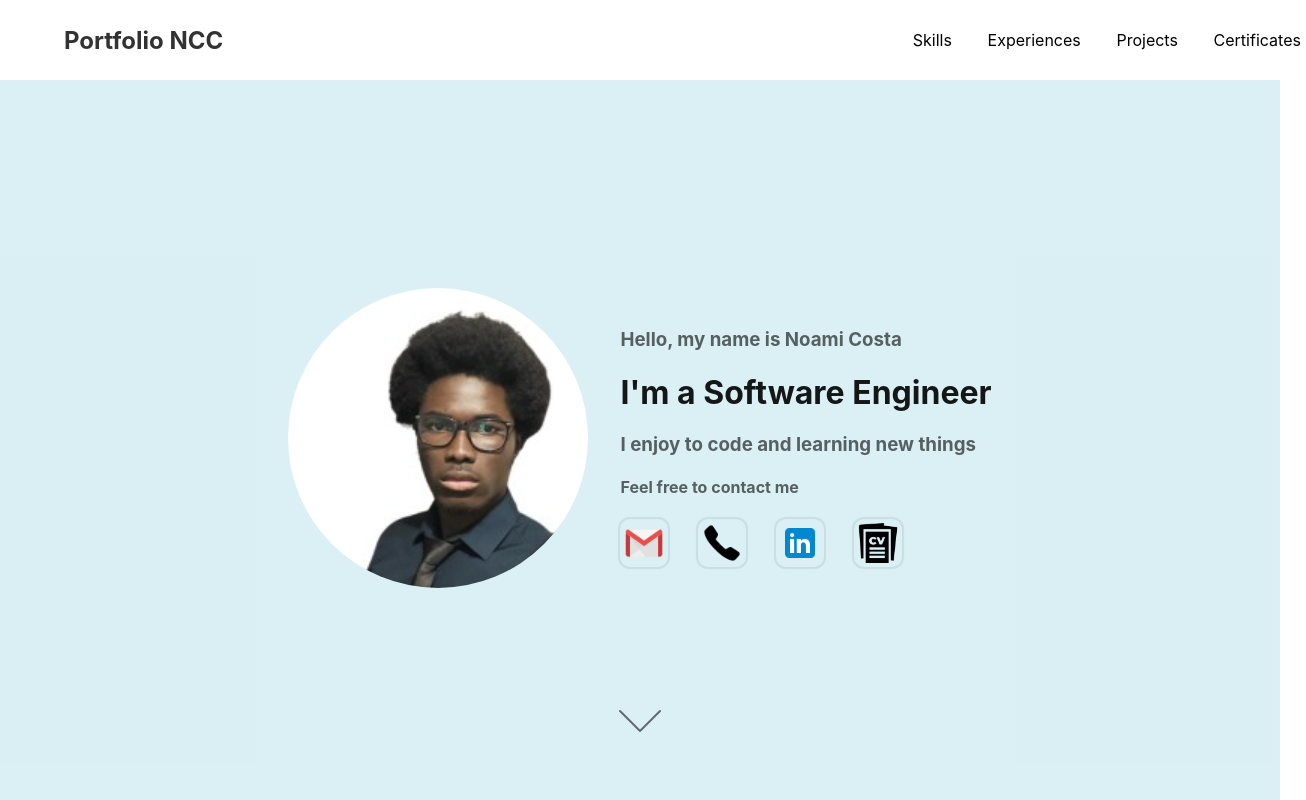
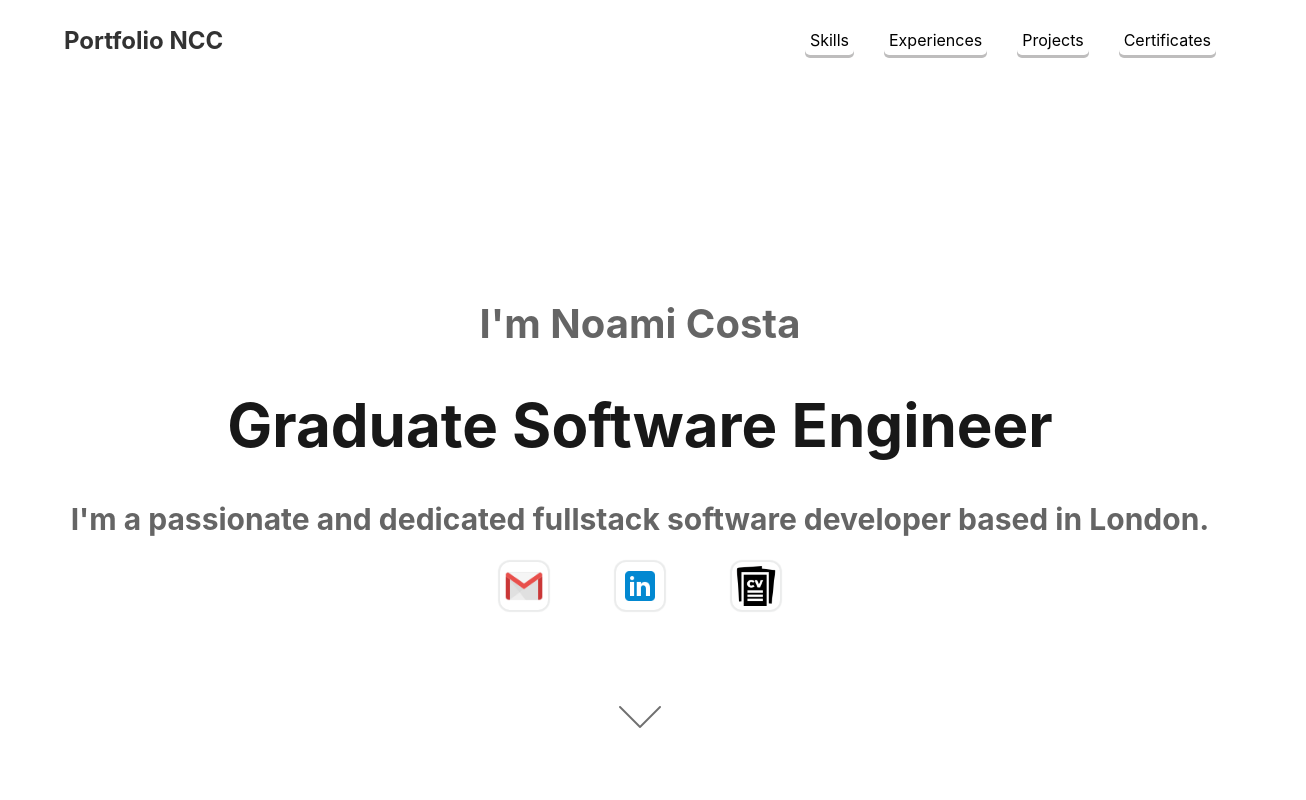
Before and after one commit to calasCosta/ncc-portfolio, a React (Create React App) app in the folder ncc-portfolio/: page / in a window 1280 px wide. Shown: the top 800 px of the page, 1306 px wide, since content can reach past the window. Built offline with nearby package versions, Linux system fonts and the light colour scheme.

Commit message:
new design for herosection

```diff
--- a/ncc-portfolio/src/components/Experiences.js
+++ b/ncc-portfolio/src/components/Experiences.js
@@ -27,7 +27,9 @@ export default function Experience() {
           duration="(06/2022 – 12/2022)"
         />
 
-        <ExperienceArticle experience="Development of a full-Stack webapp for a private startup as a freelancer."/>
+        <ExperienceArticle experience="Development of a full-Stack webapp for a private startup as a freelancer."
+          duration="(04/2021 – 05/2021)"
+        />
 
         <ExperienceArticle experience= "One Semester of Participation in the Erasmus+ Exchange in Poland." />
 
--- a/ncc-portfolio/src/components/HeroArea.js
+++ b/ncc-portfolio/src/components/HeroArea.js
@@ -6,35 +6,41 @@ import downArrow from '../images/downArrow.png';
 import linkedInIcon from '../images/linkedInIcon.png';
 import cvIcon from '../images/cv.png';
 import cvNoamiCosta from "../components/CV_NoamiCosta.pdf";
+import AnchorLink from 'react-anchor-link-smooth-scroll'
 
 export default function HeroArea() {
   return (
     <main>
         <div className='div-main'>
-            <div className='left'>
-                <img className='profile-photo' src={profile} alt='hero-img' />
-            </div>
-            <div className='right'>
-                <h3 className='h3-main'> Hello, my name is Noami Costa </h3>
-                <h1 className='h1-main'> I'm a Software Engineer </h1>
-                <h3 className='h3-main'> I enjoy to code and learning new things </h3>
-                <h4 className='h4-main'> Feel free to contact me </h4>
+            <div className='div-inside'>
+                <h2 className='h2-name'> I'm Noami Costa </h2>
+                <h1 className='h1-main'> Graduate Software Engineer </h1>
+                <h2 className='h2-whoami'>
+                    I'm a passionate and dedicated fullstack software developer based in London.
 
+                </h2>
+
+                <article className='links'>
                     <a href='mailto:noamicafft@gmail.com' className='email contact'>
                         <img className='email-icon' src={emailIcon} alt='email-icon' />
                     </a>
-                <a href='tel:+351933320337' className='phone contact'>
+                    {/*<a href='tel:+351933320337' className='phone contact'>
                         <img className='phone-icon' src={phoneIcon} alt='phone-icon' />
-                </a>
+                    </a>*/}
                     <a href='https://www.linkedin.com/in/noami-costa-912a8518a/' target='blank' className='linkedIn contact'>
                         <img className='linkedIn-icon' src={linkedInIcon} alt='linkedIn-icon' />
                     </a>
                     <a href={cvNoamiCosta} target="_blank" rel="noreferrer" className='cvIn contact' download={"CV_NoamiCosta"}>
                         <img src={cvIcon} alt="resume"/>
                     </a>
+                </article>
             </div>
 
+            <AnchorLink href="#experiences" className='down-arrow'>
                 <img className='down-arrown' src={downArrow} alt='downArrow-icon' />
+            </AnchorLink>
+
+
         </div>
     </main>
   )
--- a/ncc-portfolio/src/pages/Project.js
+++ b/ncc-portfolio/src/pages/Project.js
@@ -16,10 +16,10 @@ export default function Project() {
   }
 
   return (
-    <div className='projectPageDiv'>
+    <div className='project-page-div'>
 
       <div className='left-div'>
-        <p onClick={goBack} className='goBack'> {`<<`} </p>
+        <p onClick={goBack} className='go-back'> {`<<`} </p>
         <h1>{projectObj.title}</h1>
         <p>{projectObj.description}</p>
 
--- a/ncc-portfolio/src/styles/App.scss
+++ b/ncc-portfolio/src/styles/App.scss
@@ -1,6 +1,5 @@
 $defaultWidth: 90%;
 $borderForArticles: 0 20px;
-$backgroundColor: rgba(83, 183, 203, 0.214);
 $mouseHoverColor: rgba(32, 73, 82, 0.214);
 
 /* width */
@@ -28,8 +27,6 @@ $mouseHoverColor: rgba(32, 73, 82, 0.214);
 main {
   width: 100%;
   height: 90vh;
-  background-color: $backgroundColor;
-
 
   .div-main {
     width: $defaultWidth;
@@ -38,27 +35,31 @@ main {
     display: flex;
     justify-content: center;
     align-items: center;
-    gap: 2em;
-    position: relative;
     z-index: 1;
 
-    .profile-photo{
-      width:  300px;
-      height: 300px;
-      border-radius: 100%;
+    .div-inside {
+      text-align: center;
+
+      .h2-name {
+        font-size: 40px;
+        opacity: 0.6;
       }
 
-    .right {
-      h2, h3, h4 {
+      .h2-whoami {
+        font-size: 30px;
         opacity: 0.6;
       }
 
       h1 {
+        font-size: 60px;
         opacity: 0.9;
       }
 
+      .links{
+        width: 100%;
+        text-align: center;
         .contact{
-        margin-right: 8%;
+          margin: 3%;
           width: fit-content;
           height: fit-content;
 
@@ -76,8 +77,9 @@ main {
           }
         }
       }
+    }
 
-    .down-arrown{
+    .down-arrow{
       position: absolute;
       bottom: 80px;
       animation-name: down-arrown;
@@ -135,7 +137,6 @@ section {
         justify-content: center;
         align-items: center;
         margin: 0;
-        //text-align: left;
       }
 
     }
@@ -195,10 +196,9 @@ section {
 
 /* project page */
 
-.projectPageDiv {
+.project-page-div {
 
-
-  .goBack {
+  .go-back {
     width: fit-content;
     text-decoration: none;
     color: black;
@@ -207,7 +207,7 @@ section {
     opacity: 0.7;
   }
 
-  .goBack:hover {
+  .go-back:hover {
     cursor: pointer;
     opacity: 0.5;
   }
@@ -247,7 +247,6 @@ section {
 //----- footer
 footer{
   height: 20vh;
-  background-color: $backgroundColor;
   display:flex;
   justify-content: center;
   align-items: center;
@@ -305,7 +304,7 @@ footer{
     }
   }
 
-  .projectPageDiv{
+  .project-page-div{
     div{
       width: 80%;
     }
@@ -315,3 +314,19 @@ footer{
     }
   }
 }
+
+
+//
+@media only screen and (max-width: 900px) {
+  .project-page-div{
+    .left-div{
+      width: 90%;
+      padding: 0 5% 0 5%;
+      overflow: unset;
+    }
+
+    .right-div {
+      display: none;
+    }
+  }
+}
--- a/ncc-portfolio/src/styles/Header.scss
+++ b/ncc-portfolio/src/styles/Header.scss
@@ -23,15 +23,17 @@ header{
             display: flex;
             justify-content: space-around;
             align-items: center;
+            gap: 30px;
             a{
                 color: black;
                 text-decoration: none;
-                margin: 4%;
                 padding: 5px;
+                width: fit-content;
+                border-radius: 5px;
+                box-shadow: 0 3px 0 rgb(190, 189, 189);
             }
             a:hover {
-                box-shadow: 0 0 3px 0 black;
-                border-radius: 5px;
+                box-shadow: 0 3px 0 rgb(65, 64, 64);
             }
         }
 
@@ -62,7 +64,7 @@ header{
                 position: fixed;
                 width: 100%;
                 height: fit-content;
-                background: rgba(0, 0, 0, 0.849);
+                background: rgb(0, 0, 0);
                 top: 10vh;
                 left: -115%;
                 transition: all .7s;
@@ -73,6 +75,7 @@ header{
                     padding: 10px;
                     font-size: 14px;
                     color: white;
+                    margin: 4%;
                 }
             }
 
```
Also changed, not shown: ncc-portfolio/src/components/Projects.js (indentation only). Lines whose indentation alone changed are shown as unchanged.
